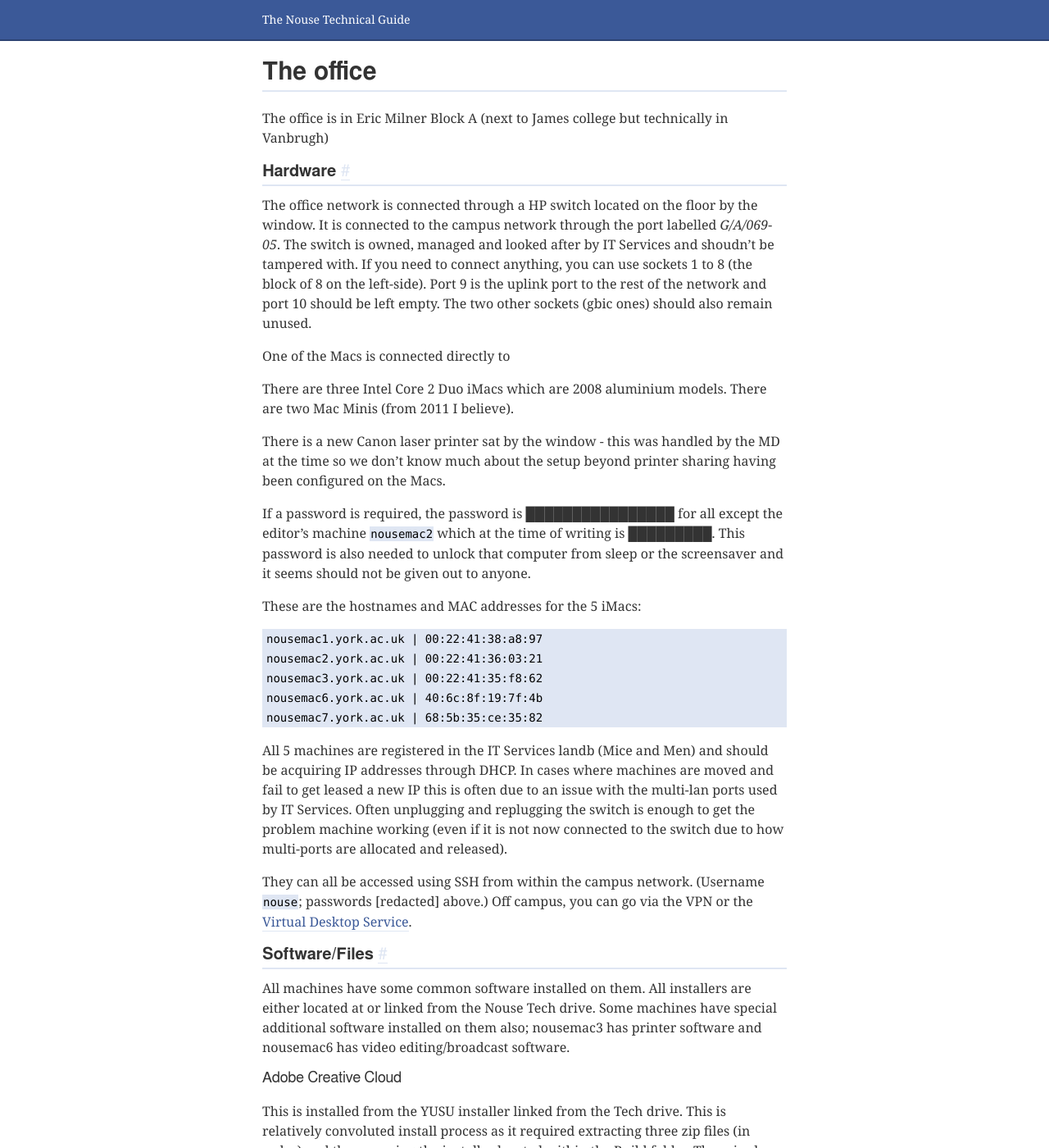
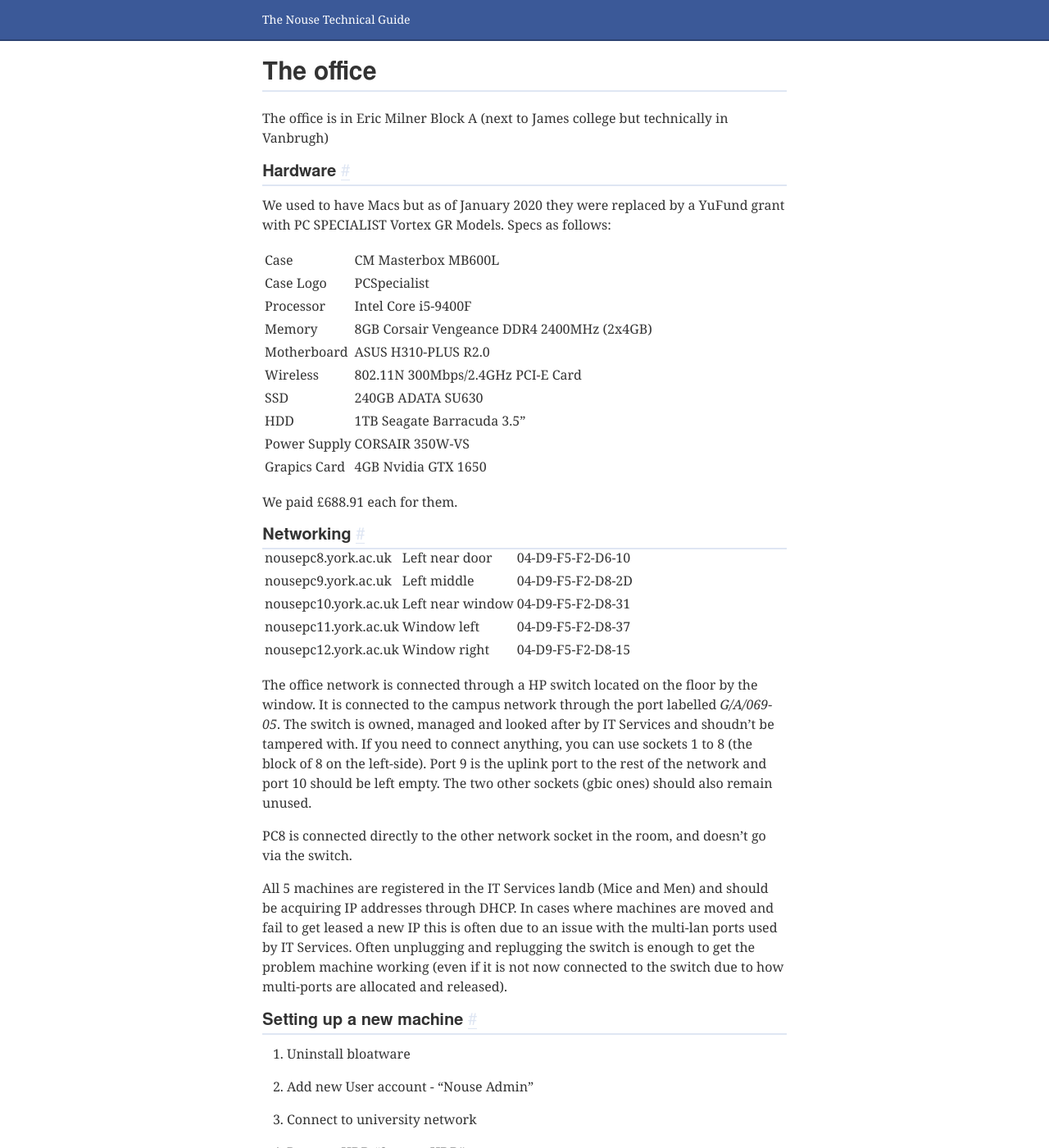
Before and after one commit to yorknouse/docs, a Jekyll site: the page built from pages/03-office.md, in a window 1280 px wide and 1400 px high. Shown: the whole window at 82% size. Built offline with Jekyll 4.4.1, drawn with Linux system fonts in a browser that asks for light colours; some of the changed text lies outside the part shown.

Commit message:
Make changes to office details in light of new computers

```diff
--- a/pages/03-office.md
+++ b/pages/03-office.md
@@ -7,49 +7,58 @@ The office is in Eric Milner Block A (next to James college but technically in V
 
 ## Hardware
 
+We used to have Macs but as of January 2020 they were replaced by a YuFund grant with PC SPECIALIST Vortex GR Models. Specs as follows:
+
+|---|---|
+| Case | CM Masterbox MB600L |
+| Case Logo | PCSpecialist |
+| Processor | Intel Core i5-9400F |
+| Memory | 8GB Corsair Vengeance DDR4 2400MHz (2x4GB) |
+| Motherboard | ASUS H310-PLUS R2.0 |
+| Wireless | 802.11N 300Mbps/2.4GHz PCI-E Card |
+| SSD | 240GB ADATA SU630 |
+| HDD | 1TB Seagate Barracuda 3.5" |
+| Power Supply | CORSAIR 350W-VS |
+| Grapics Card | 4GB Nvidia GTX 1650 |
+
+We paid £688.91 each for them.
+
+## Networking
+
+|---|---|---|
+| nousepc8.york.ac.uk | Left near door  | 04-D9-F5-F2-D6-10 |
+| nousepc9.york.ac.uk | Left middle  | 04-D9-F5-F2-D8-2D |
+| nousepc10.york.ac.uk | Left near window | 04-D9-F5-F2-D8-31 |
+| nousepc11.york.ac.uk | Window left | 04-D9-F5-F2-D8-37 |
+| nousepc12.york.ac.uk | Window right  | 04-D9-F5-F2-D8-15 |
+
+
 The office network is connected through a HP switch located on the floor by the window.  It is connected to the campus network through the port labelled _G/A/069-05_.  The switch is owned, managed and looked after by IT Services and shoudn't be tampered with. If you need to connect anything, you can use sockets 1 to 8 (the block of 8 on the left-side). Port 9 is the uplink port to the rest of the network and port 10 should be left empty. The two other sockets (gbic ones) should also remain unused.
 
-One of the Macs is connected directly to
-
-There are three Intel Core 2 Duo iMacs which are 2008 aluminium models. There are two Mac Minis (from 2011 I believe).
-
-
-There is a new Canon laser printer sat by the window - this was handled by the MD at the time so we don't know much about the setup beyond printer sharing having been configured on the Macs.
-
-If a password is required, the password is ████████████████ for all except the editor’s machine `nousemac2` which at the time of writing is █████████.
-This password is also needed to unlock that computer from sleep or the screensaver and it seems should not be given out to anyone.
-
-These are the hostnames and MAC addresses for the 5 iMacs:
-
-    nousemac1.york.ac.uk | 00:22:41:38:a8:97
-    nousemac2.york.ac.uk | 00:22:41:36:03:21
-    nousemac3.york.ac.uk | 00:22:41:35:f8:62
-    nousemac6.york.ac.uk | 40:6c:8f:19:7f:4b
-    nousemac7.york.ac.uk | 68:5b:35:ce:35:82
+PC8 is connected directly to the other network socket in the room, and doesn't go via the switch.
 
 All 5 machines are registered in the IT Services landb (Mice and Men) and should be acquiring IP addresses through DHCP. In cases where machines are moved and fail to get leased a new IP this is often due to an issue with the multi-lan ports used by IT Services.  Often unplugging and replugging the switch is enough to get the problem machine working (even if it is not now connected to the switch due to how multi-ports are allocated and released).
 
-They can all be accessed using SSH from within the campus network. (Username `nouse`; passwords [redacted] above.) Off campus, you can go via the VPN or the [Virtual Desktop Service](https://vds.york.ac.uk/html5).
+## Setting up a new machine
 
-## Software/Files
+1. Uninstall bloatware
+1. Add new User account - "Nouse Admin"
+1. Connect to university network
+1. Rename HDD "Storage HDD"
+1. Set Nouse Admin password
+1. Change taskbar/start menu setup
+1. Map network drive - N: Nouse Drive
+1. Install Indesign/Photoshop
+1. Install Filezilla
+1. Set a Desktop Background
 
-All machines have some common software installed on them.  All installers are either located at or linked from the Nouse Tech drive.  Some machines have special additional software installed on them also; nousemac3 has printer software and nousemac6 has video editing/broadcast software.
+## Software
 
-### Adobe Creative Cloud
+They each run Adobe Indesign - this is handled by YUSU's IT coordinator though you may be asked to help out
 
-This is installed from the YUSU installer linked from the Tech drive.  This is relatively convoluted install process as it required extracting three zip files (in order) and then running the installer located within the Build folder.  There is also an uninstaller located here, which should be run in the reverse order.  In all cases the install location needs to be changed manually to `/Applications/Adobe`.
+## Printing
 
-The 5 licenses Nouse uses are funded by a YUSU media grant, and managed by IT Services.  These are the appropriate people to contact for support related issues (not Adobe).
-
-### Microsoft Office/LibreOffice
-Some machines are using very old versions of Microsoft Office on an old licence.  Machines otherwise run LibreOffice, which will replace Microsoft Office once the machines can no longer run it.
-
-### McAfee Endpoint (for Endpoint Orchestrator)
-
-This is the university provided security software.  It should only have the Threat Protection module installed.  We don't use Web Control/Protection or Firewall as the machines are not managed by IT Services.
-
-### Browsers
-mac OS ships with Safari.  We also install Firefox and Chrome to give people a choice of browser.
+There is a Canon laser printer sat by the window - it's setup for the computer nearest it to print.
 
 ### Current and Archive (Network Volumes)
 
@@ -58,39 +67,3 @@ These are served by the Nouse Storage folder run by IT Services.  The folder its
 The machines in the office map the folder using a non-personal IT account (which is "owned" by the Tech Director, remember to transfer ownership before leaving the university).  The password for this account is in the password database, and should be treated as a secret.
 
 We also allow editors who own the correct version of InDesign to connect via their personal devices to the `current` folder only.  Access to this is handled by [permman](http://permman.york.ac.uk), and everyone's access (except that of the tech team and any `univ` or `admn` accounts) should be removed with the election of a new team.
-
-## Building/Upgrading a machine
-
-1. Install the latest version of OS X or mac OS (The minimum version we can use is OS X Yosemite 10.10.5)
-2. Install any software updates from the App Store
-3. Install McAfee Endpoint (or whatever endpoint protection the university uses; it has been Sophos in the past)
-4. Restart the machine (McAfee say you don't have to, but you really should)
-5. Install Adobe Creative Cloud
-6. Open Adobe InDesign to make sure it is allocated a license
-7. Install LibreOffice
-8. Unmount the `tech` folder if it was used for installation
-9. Mount `current` and `archive` from Storage, place the account (both with and without a domain on the user account) in KeyChain, and add them as Login items
-10. Restart the machine and make sure the drives mount correctly
-11. Enable SSH and VNC to allow remote administration
-12. Install the fonts from Fonts.zip (Miller Text goes in to `/Applications/Adobe/Adobe InDesign CC 2015/Fonts` instead (Don't ask why, it just does))
-
-If the machine has old versions of Adobe software, uninstall it once you are sure the new version is working correctly by using the uninstallers at `/Applications/Utilities/Adobe Installers` for the correct version.  Make sure you don't uninstall the new version otherwise it will require a wait whilst IT Services reset the license.
-
-### Connect to Storage after mounting other Volumes
-
-mac OS will always use the saved credentials to access files unless you explicitly specify otherwise by entering the server of the form `smb://username:*@storage.its.york.ac.uk/yususocs/Nouse`.  Please note you must enter your username and an asterisk after the colon to force the password prompt to appear.  Remember not to add any personal passwords to the KeyChain and to unmount drives when you've finished what you're doing.
-
-## Ideas
-
-The iMacs are, apparently, all <del>horribly</del> slow. Some things that would help:
-
-* RAM. This was upgraded in the machines a while ago.  There's no more available capacity, and machines running older versions of OS X probably wouldn't benefit from it anyway.
-* SSDs would be lovely, but apparently require dismantling quite a lot of the iMac and won't bring much benefit since all files are stored remotely.
-
-Shared files used to live in a shared folder on the iMac in the corner, and still do for historic reasons. (This folder may be referred to as "Marconi", because it used to be on the server of that name.)
-The IT Services storage service is now used to store files to ensure backups take place, make remote support easier and remove our reliance on a single machine (which is one of the less stable machines we have).
-There are some drives in the office as well.  It is worth checking them to ensure their contents has been backed up elsewhere.
-
-If we ever increase the video offering at Nouse (which has been tried on several occasions), nousemac6 has some additional software installed to aid in video editing and even live streaming.
-
-Browsers are often accidentally left logged in to peoples accounts.  It may be worth installing some extensions which automatically clear cookies after a period of inactivity or on browser launch/exit.
```
